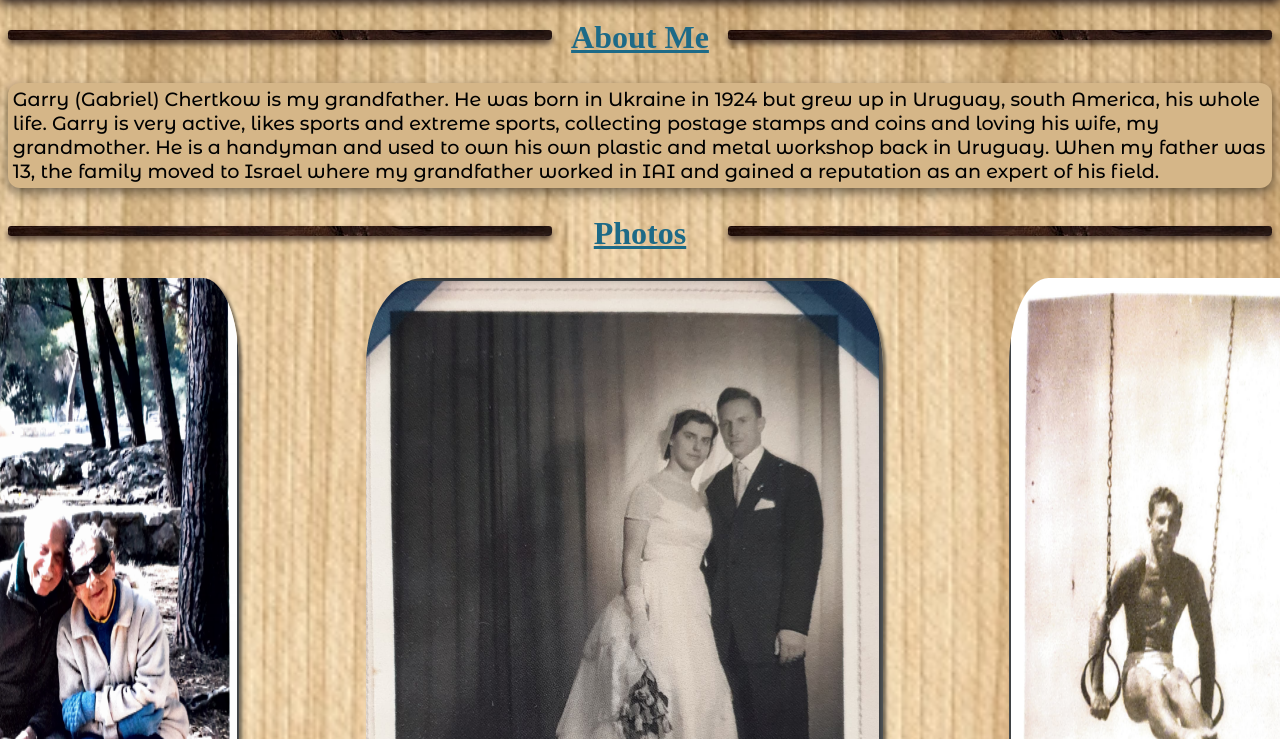
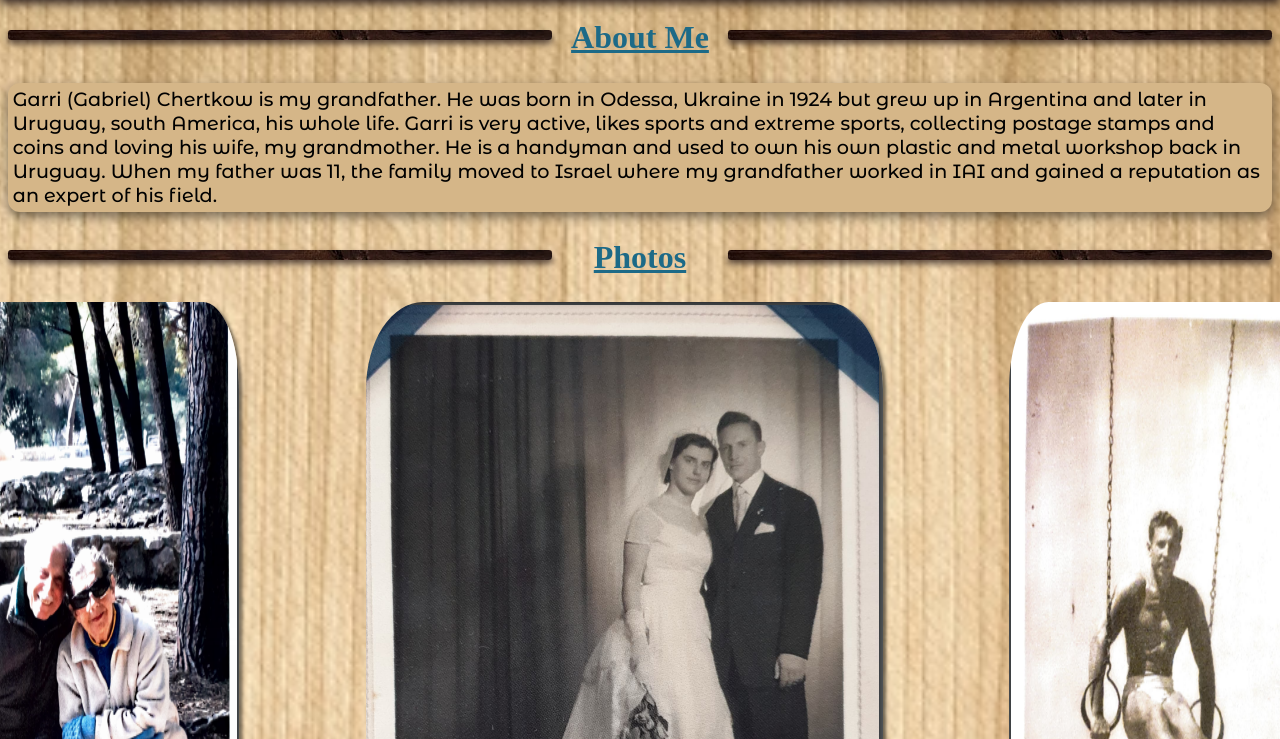
Before and after one commit to Web-Development-Environments-2021/206085532, a plain HTML site: page index.html in a window 1280 px wide. Shown: the part 61-800 px from the top of the page. Drawn offline with Linux system fonts and the light colour scheme.

Commit message:
changed about

```diff
--- a/index.html
+++ b/index.html
@@ -25,9 +25,9 @@
   <section id="about" class="section">
     <h1>About Me</h1>
     <p>
-      Garry (Gabriel) Chertkow is my grandfather. He was born in Ukraine in 1924 but grew up in Uruguay, south America, his whole life.
-      Garry is very active, likes sports and extreme sports, collecting postage stamps and coins and loving his wife, my grandmother. He is a handyman and used to own his own plastic and metal workshop back in Uruguay.
-      When my father was 13, the family moved to Israel where my grandfather worked in IAI and gained a reputation as an expert of his field.
+      Garri (Gabriel) Chertkow is my grandfather. He was born in Odessa, Ukraine in 1924 but grew up in Argentina and later in Uruguay, south America, his whole life.
+      Garri is very active, likes sports and extreme sports, collecting postage stamps and coins and loving his wife, my grandmother. He is a handyman and used to own his own plastic and metal workshop back in Uruguay.
+      When my father was 11, the family moved to Israel where my grandfather worked in IAI and gained a reputation as an expert of his field.
     </p>
   </section>
 
```
